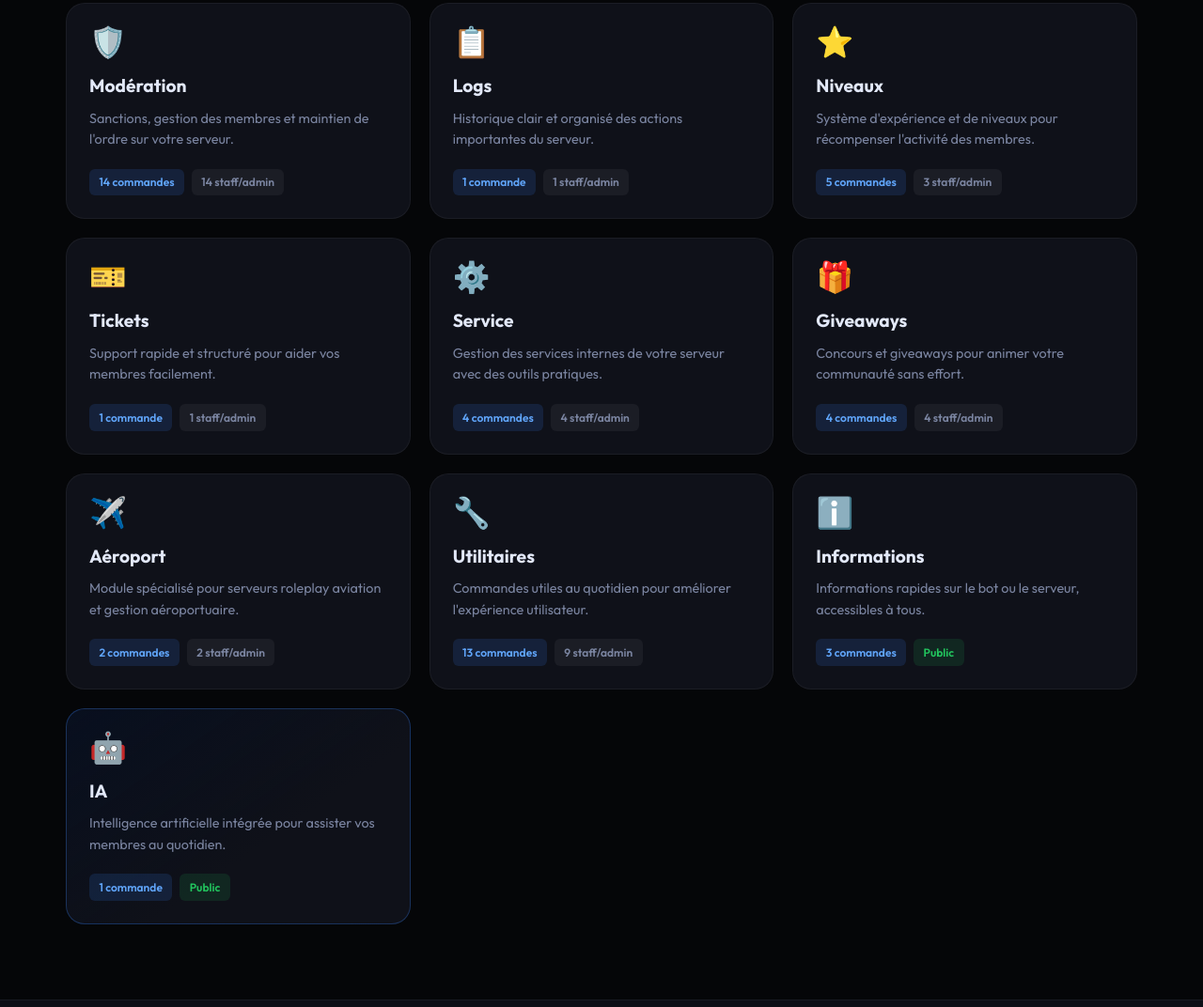
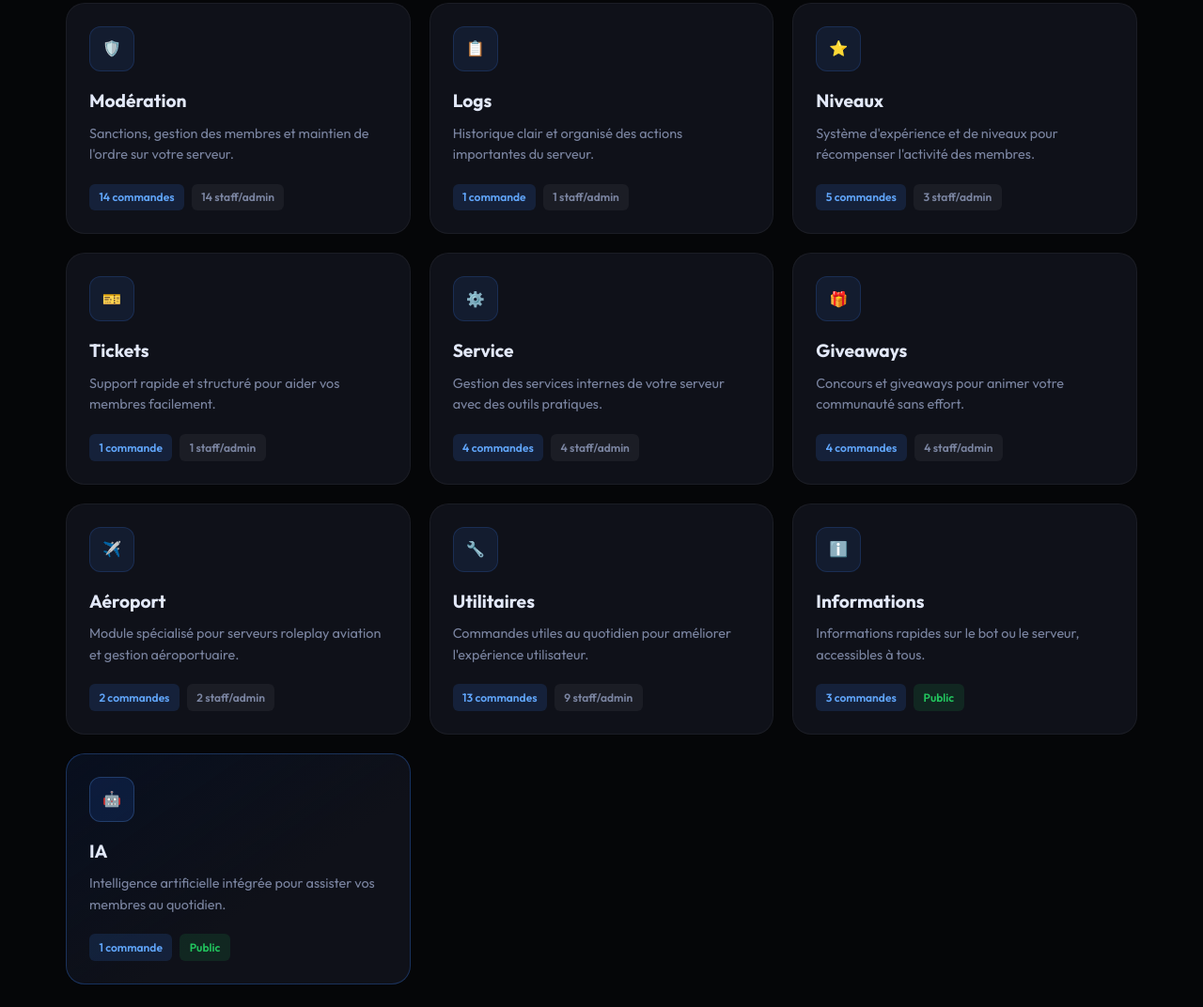
Before and after one commit to Devcenter24/devcenterbot, a website: page index.html in a window 1280 px wide. Shown: the part 1166-2238 px from the top of the page at 94% size. Drawn offline with Linux system fonts and the light colour scheme; no server answers.

Commit message:
Update styles.css

```diff
--- a/styles.css
+++ b/styles.css
@@ -502,9 +502,34 @@ img {
 }
 
 .module-icon {
-  font-size: 2rem;
+  width: 48px;
+  height: 48px;
   margin-bottom: 1rem;
-  line-height: 1;
+  padding: 10px;
+  background: rgba(59, 130, 246, 0.1);
+  border: 1px solid rgba(59, 130, 246, 0.18);
+  border-radius: 12px;
+  color: var(--accent-light);
+  display: flex;
+  align-items: center;
+  justify-content: center;
+  transition: background var(--transition), border-color var(--transition);
+}
+
+.module-icon svg {
+  width: 24px;
+  height: 24px;
+  flex-shrink: 0;
+}
+
+.module-card:hover .module-icon {
+  background: rgba(59, 130, 246, 0.18);
+  border-color: rgba(59, 130, 246, 0.35);
+}
+
+.module-card--featured .module-icon {
+  background: rgba(37, 99, 235, 0.15);
+  border-color: rgba(96, 165, 250, 0.25);
 }
 
 .module-card h3 {
```
